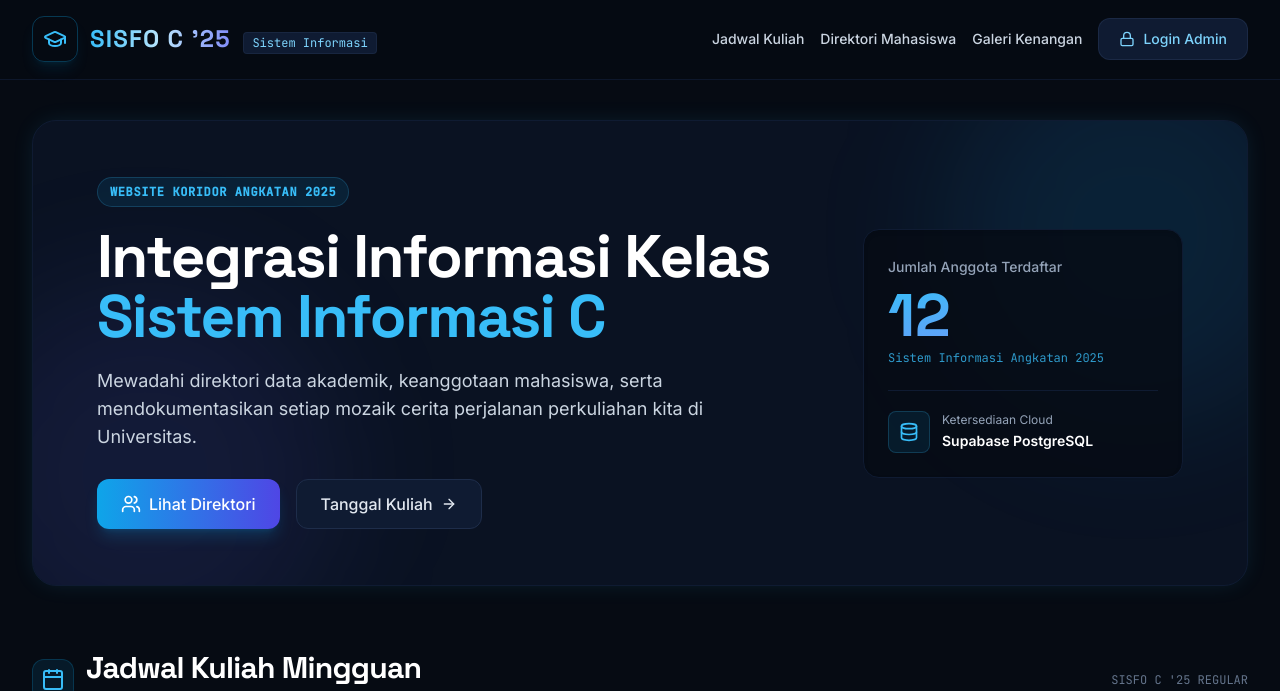
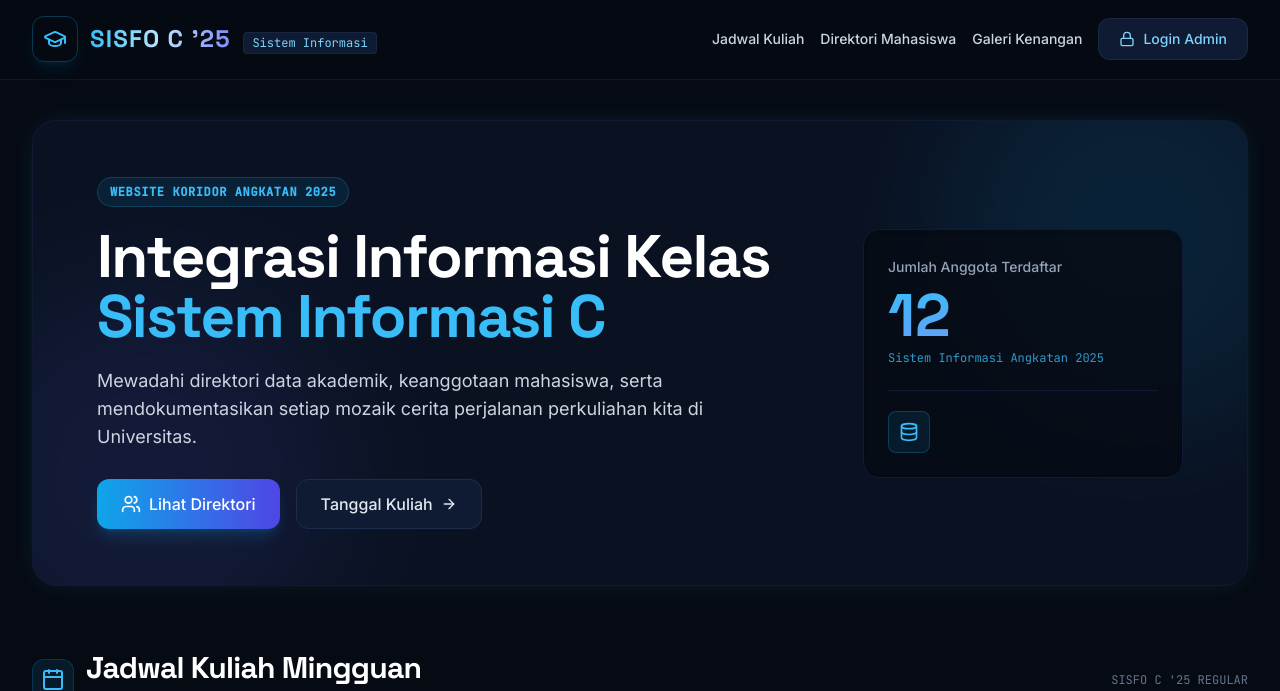
Before and after one commit to jaay6787237/class-C, a PHP site: page / in a window 1280 px wide. Shown: the part 46-737 px from the top of the page. Run offline with PHP 8.4, Linux system fonts and the light colour scheme; some libraries are stand-ins or nearby versions.

Commit message:
Update index.php

```diff
--- a/index.php
+++ b/index.php
@@ -180,9 +180,7 @@ if ($db_error) {
                             <div class="p-2.5 rounded-lg bg-sky-500/10 text-sky-400 border border-sky-400/20">
                                 <i data-lucide="database" class="w-5 h-5"></i>
                             </div>
-                            <div class="text-left">
-                                <span class="text-xs text-slate-400 block">Ketersediaan Cloud</span>
-                                <span class="text-sm font-semibold text-white">Supabase PostgreSQL</span>
+
                             </div>
                         </div>
                     </div>
```
